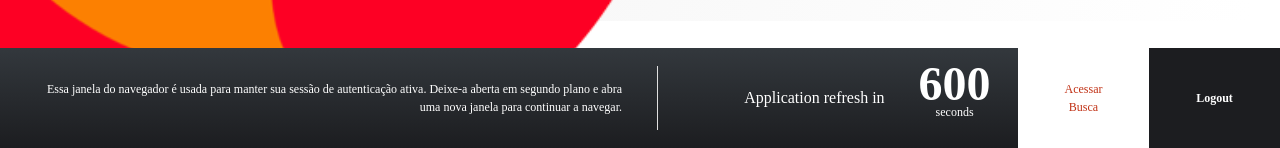
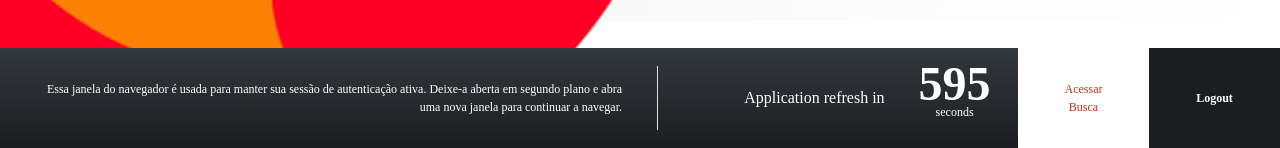
Before and after one commit to gsajulia/search-repositories-challenge, a React (Create React App) app: page /home in a window 1280 px wide. Shown: the part 779-927 px from the top of the page. Built offline with nearby package versions, Linux system fonts and the light colour scheme; sample sign-in values are in the browser's storage.

Commit message:
add logout and timer logic

```diff
--- a/src/App.tsx
+++ b/src/App.tsx
@@ -6,6 +6,9 @@ import Login from "./pages/Login";
 import Home from "./pages/Home";
 import Search from "./pages/Search";
 import UserInfo from "./pages/UserInfo";
+import PrivateRoute from "./routes/PrivateRoute";
+
+import LogoutProvider from "./context/LogoutContext";
 
 const App = () => {
     return (
@@ -13,7 +16,7 @@ const App = () => {
             <Route
                 path="/"
                 element={
-                    <PublicRoute>
+                    <PublicRoute restricted>
                         <Login />
                     </PublicRoute>
                 }
@@ -21,25 +24,27 @@ const App = () => {
             <Route
                 path="/home"
                 element={
-                    <PublicRoute>
-                        <Home />
-                    </PublicRoute>
+                    <PrivateRoute>
+                        <LogoutProvider>
+                            <Home />
+                        </LogoutProvider>
+                    </PrivateRoute>
                 }
             />
             <Route
                 path="/search"
                 element={
-                    <PublicRoute>
+                    <PrivateRoute>
                         <Search />
-                    </PublicRoute>
+                    </PrivateRoute>
                 }
             />
             <Route
                 path="/user-info/:username"
                 element={
-                    <PublicRoute>
+                    <PrivateRoute>
                         <UserInfo />
-                    </PublicRoute>
+                    </PrivateRoute>
                 }
             />
             {/* <Route path='*' element={<NotFound />} /> */}
--- a/src/components/Footer/index.tsx
+++ b/src/components/Footer/index.tsx
@@ -1,8 +1,13 @@
 import { FC } from "react";
 import { Link } from "react-router-dom";
+import { logout } from "../../utils";
 import "./styles.scss";
 
+import { useLogout } from "../../context/LogoutContext";
+
 const Footer: FC = () => {
+    const {timer} = useLogout()
+
     return (
         <footer className="footer-container">
             <section className="begin-section">
@@ -15,7 +20,7 @@ const Footer: FC = () => {
                 <div className="refresh-text">
                     <div>Application refresh in</div>
                     <div className="seconds-text">
-                        600
+                        {timer/1000}
                         <div>seconds</div>
                     </div>
                 </div>
@@ -24,7 +29,7 @@ const Footer: FC = () => {
                     <div className="secondary-link">
                         <Link to="/search">Acessar Busca</Link>
                     </div>
-                    <div className="primary-link">
+                    <div onClick={()=> logout()} className="primary-link">
                         <Link to="">Logout</Link>
                     </div>
                 </div>
--- a/src/components/RepositoriesTable/TableRow/index.tsx
+++ b/src/components/RepositoriesTable/TableRow/index.tsx
@@ -1,4 +1,4 @@
-import { FC, ChangeEvent, useState, useEffect } from "react";
+import { FC } from "react";
 
 import "./styles.scss";
 import * as I from "../../../assets/icons";
--- a/src/components/UserCard/index.tsx
+++ b/src/components/UserCard/index.tsx
@@ -1,4 +1,4 @@
-import { FC, ChangeEvent, useState, useEffect } from "react";
+import { FC } from "react";
 import { useNavigate } from "react-router-dom";
 import "./styles.scss";
 import * as I from "../../assets/icons";
--- /dev/null
+++ b/src/context/LogoutContext.tsx
@@ -0,0 +1,51 @@
+import { createContext, useState, useContext, useEffect } from 'react'
+import { logout } from '../utils';
+
+interface LogoutType {
+  timer: number;
+};
+
+const initialTime = 600000
+export const LogoutContext = createContext<LogoutType>({timer: initialTime})
+
+const LogoutProvider =  ({ children }: { children: JSX.Element })  => {
+    const [timer, setTimer] = useState(initialTime)
+
+    useEffect(() => {
+      const timer = setTimeout(() => {
+        console.log('This will run after 1 second!')
+        setTimer(initialTime)
+        logout()
+      }, initialTime);
+
+      return () => clearTimeout(timer);
+    }, []);
+
+
+    useEffect(() => {
+      timer > 0 && setTimeout(() => setTimer(timer - 1000), 1000);
+    }, [timer]);
+
+    return (
+        <LogoutContext.Provider
+            value={{
+              timer
+            }}
+        >
+            {children}
+        </LogoutContext.Provider>
+    )
+}
+
+export function useLogout() {
+    const context = useContext(LogoutContext)
+    if (!context) {
+        throw new Error('useMap must be used within a LogoutProvider')
+    }
+    const { timer } = context
+    return {
+      timer
+    }
+}
+
+export default LogoutProvider;
--- a/src/pages/Home/index.tsx
+++ b/src/pages/Home/index.tsx
@@ -7,13 +7,15 @@ import "./styles.scss";
 import * as I from "../../assets/icons";
 
 const mission = [
-    { title: "Our mission is", subtitle: "Nossa missão é" },
-    { title: "to transform the world", subtitle: "transformar o mundo" },
+    { id: 0, title: "Our mission is", subtitle: "Nossa missão é" },
+    { id: 1, title: "to transform the world", subtitle: "transformar o mundo" },
     {
+        id: 2,
         title: "building digital experiences",
         subtitle: "construindo experiências digitais",
     },
     {
+        id: 3,
         title: "that enable our client’s growth",
         subtitle: "que permitam o crescimento dos nossos clientes",
     },
@@ -26,8 +28,8 @@ const Home: FC = () => {
                 <div className="home-content">
                     <img src={I.uolBall} alt="oul ball" />
                     <div className="mission">
-                        {mission.map(({ title, subtitle }, idx) => (
-                            <>
+                        {mission.map(({ id, title, subtitle }, idx) => (
+                            <div key={id}>
                                 <div
                                     className={
                                         idx === 0
@@ -40,7 +42,7 @@ const Home: FC = () => {
                                 <div className="mission-subtitle">
                                     {subtitle}
                                 </div>
-                            </>
+                            </div>
                         ))}
                     </div>
                 </div>
--- a/src/pages/Login/index.tsx
+++ b/src/pages/Login/index.tsx
@@ -27,8 +27,10 @@ const Login: FC = () => {
     };
 
     const onSubmit = () => {
-        if (login.user === "admin" && login.password === "admin")
+        if (login.user === "admin" && login.password === "admin") {
             navigate("/home");
+            localStorage.setItem("user",JSON.stringify(login.user));
+        }
         else setError(true);
     };
 
--- /dev/null
+++ b/src/utils/index.ts
@@ -0,0 +1,12 @@
+export const isLogged = () => {
+    // @ts-ignore
+    const user = JSON.parse(localStorage.getItem("user"));
+    if (user) return true;
+
+    return false;
+};
+
+export const logout = () => {
+    localStorage.removeItem("user")
+    window.location.replace('/')
+};
--- a/src/utils/index.tsx
+++ /dev/null
@@ -1,6 +0,0 @@
-export const isLogged = () => {
-    // const user = JSON.parse(localStorage.getItem("user") || "");
-    // if (user?.token) return true;
-
-    return false;
-};
```
